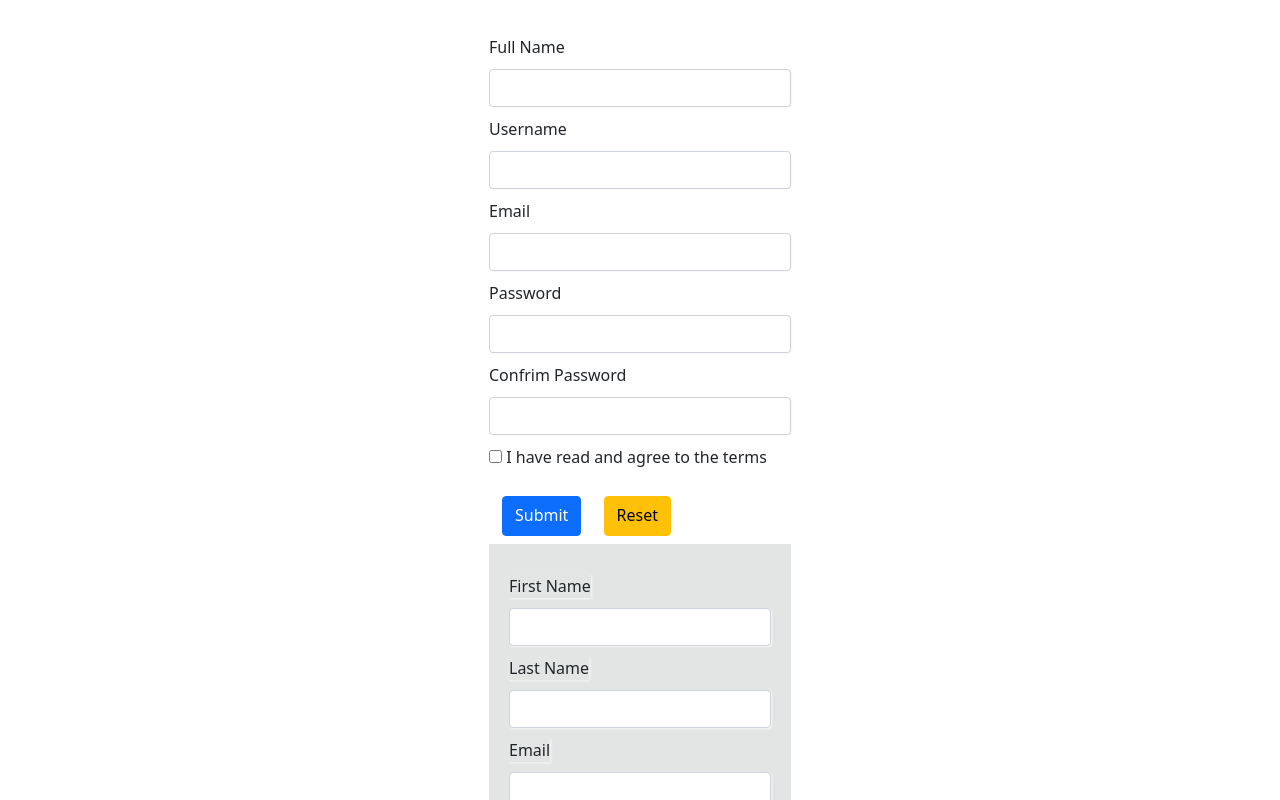
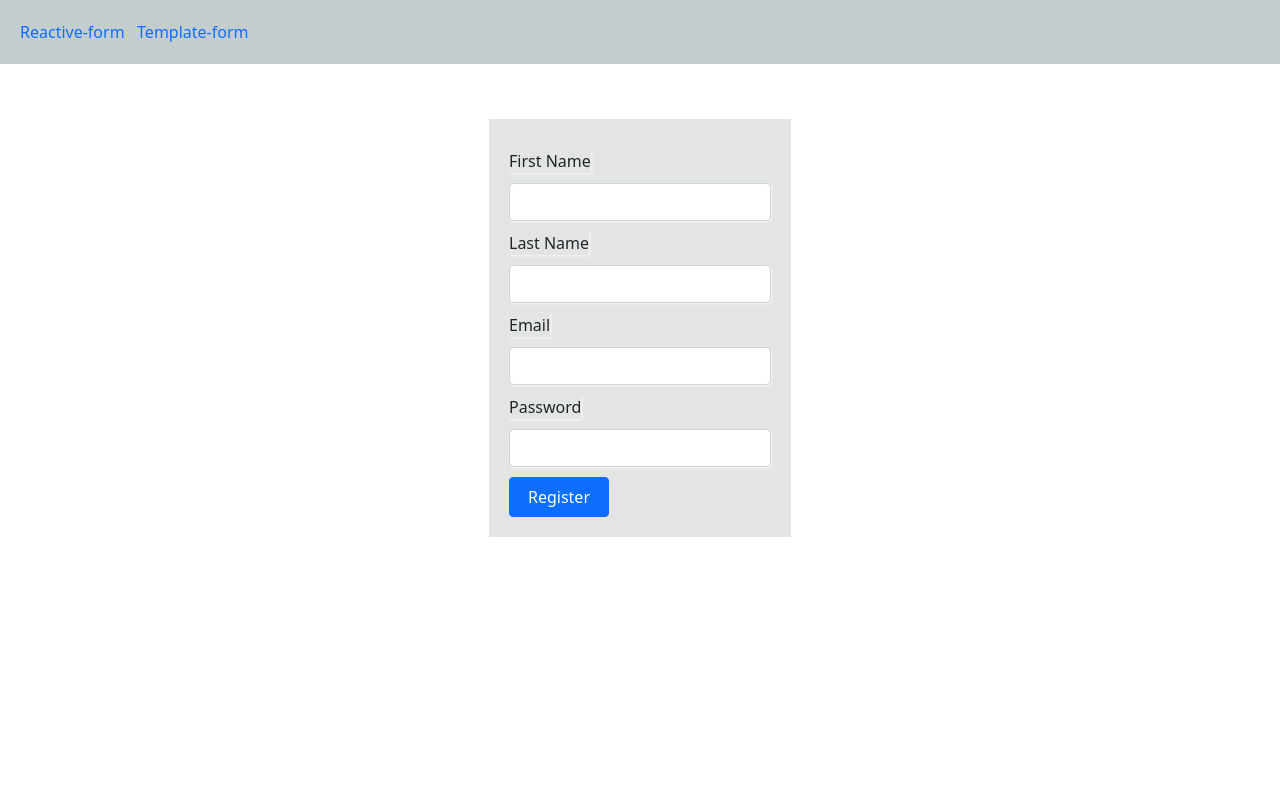
Before and after one commit to RashiChouksey12/Angular--Forms, an Angular app: page /tamplate-form in a window 1280 px wide. Before the commit this address led to /. Shown: the top 800 px of the page. Built offline with nearby package versions, Linux system fonts and the light colour scheme.

Commit message:
feature/Task-3: routing task completed

```diff
--- a/src/app/Components/reactive-form/reactive-form.component.css
+++ b/src/app/Components/reactive-form/reactive-form.component.css
@@ -1,9 +1,12 @@
     .forms{
-    margin-top: 25px;
+    margin-top: 55px;
+    background-color: rgb(176, 197, 197);
+    padding: 20px;
     }
     input {
     margin-top: 10px;
     box-shadow: 1px 1px 2px rgb(248, 246, 246);
+
     }
     label {
     margin-top: 10px;
--- a/src/app/Components/tamplate-form/tamplate-form.component.css
+++ b/src/app/Components/tamplate-form/tamplate-form.component.css
@@ -1,6 +1,6 @@
 .forms{
     background-color: rgba(205, 207, 207, 0.548);
-    margin-top: 25px;
+    margin-top: 55px;
     padding: 20px;
     }
     .lbl {
--- a/src/app/app.component.css
+++ b/src/app/app.component.css
@@ -0,0 +1,11 @@
+nav{
+    background-color: rgba(115, 138, 138, 0.425);
+    padding: 20px;
+    position: -webkit-sticky; /* Safari */
+    position: sticky;
+    top: 0;
+
+}
+a{
+    text-decoration: none;
+}
--- a/src/app/app.component.html
+++ b/src/app/app.component.html
@@ -1,2 +1,7 @@
-<app-reactive-form></app-reactive-form>
-<app-tamplate-form></app-tamplate-form>
+<nav>
+  <div class="topnav">
+    <a class="button" routerLink="/reactive-form" routerLinkActive="activebutton">Reactive-form</a> &nbsp;
+    <a class="button" routerLink="/tamplate-form" routerLinkActive="activebutton">Template-form</a>
+  </div>
+</nav>
+<router-outlet></router-outlet>
--- a/src/app/app.module.ts
+++ b/src/app/app.module.ts
@@ -3,6 +3,7 @@ import { BrowserModule } from '@angular/platform-browser';
 import { AppRoutingModule } from './app-routing.module';
 import { AppComponent } from './app.component';
 import { ReactiveFormsModule,FormsModule } from '@angular/forms';
+import { RouterModule, Routes } from '@angular/router';
 
 import { ReactiveFormComponent } from './Components/reactive-form/reactive-form.component';
 import { TamplateFormComponent } from './Components/tamplate-form/tamplate-form.component';
@@ -19,6 +20,10 @@ import { TamplateFormComponent } from './Components/tamplate-form/tamplate-form.
     AppRoutingModule,
     ReactiveFormsModule,
     FormsModule,
+    RouterModule.forRoot([
+      {path: 'reactive-form', component: ReactiveFormComponent},
+      {path: 'tamplate-form', component: TamplateFormComponent},
+    ]),
 
   ],
   providers: [],
```
